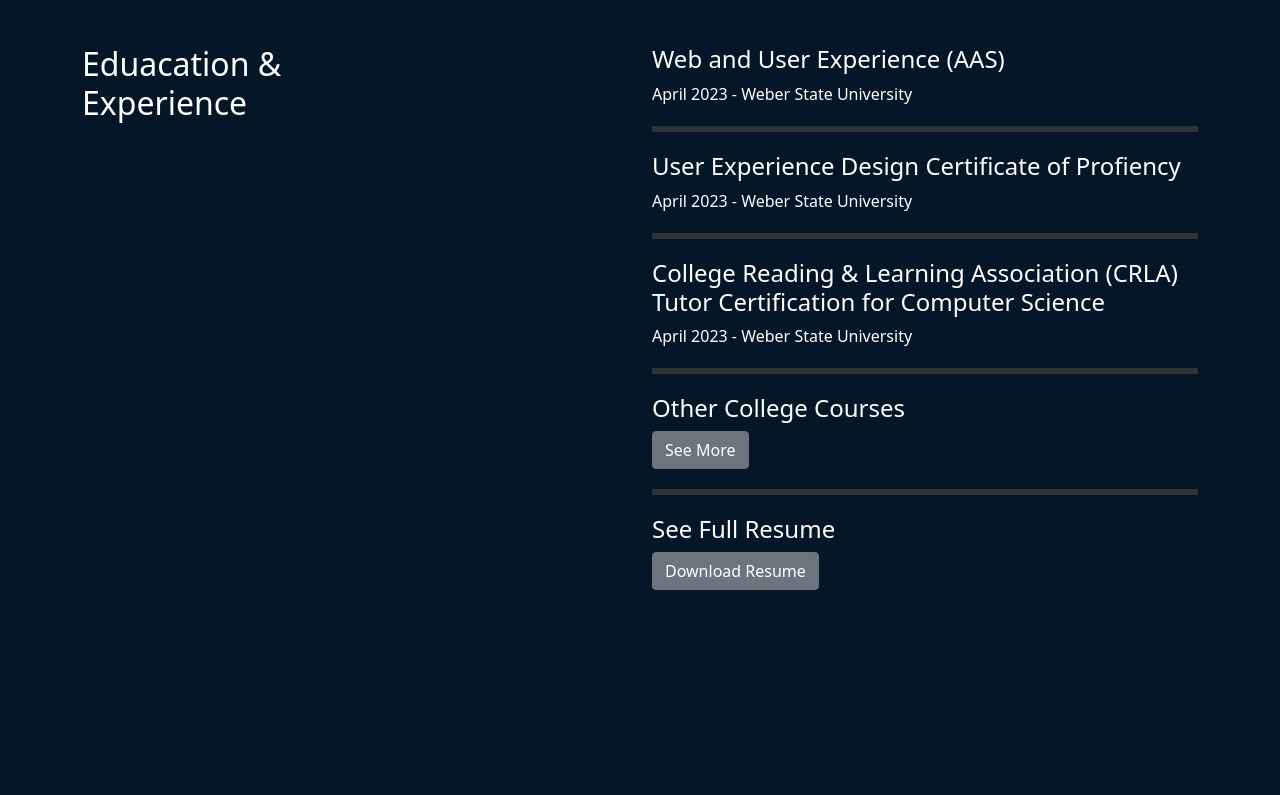
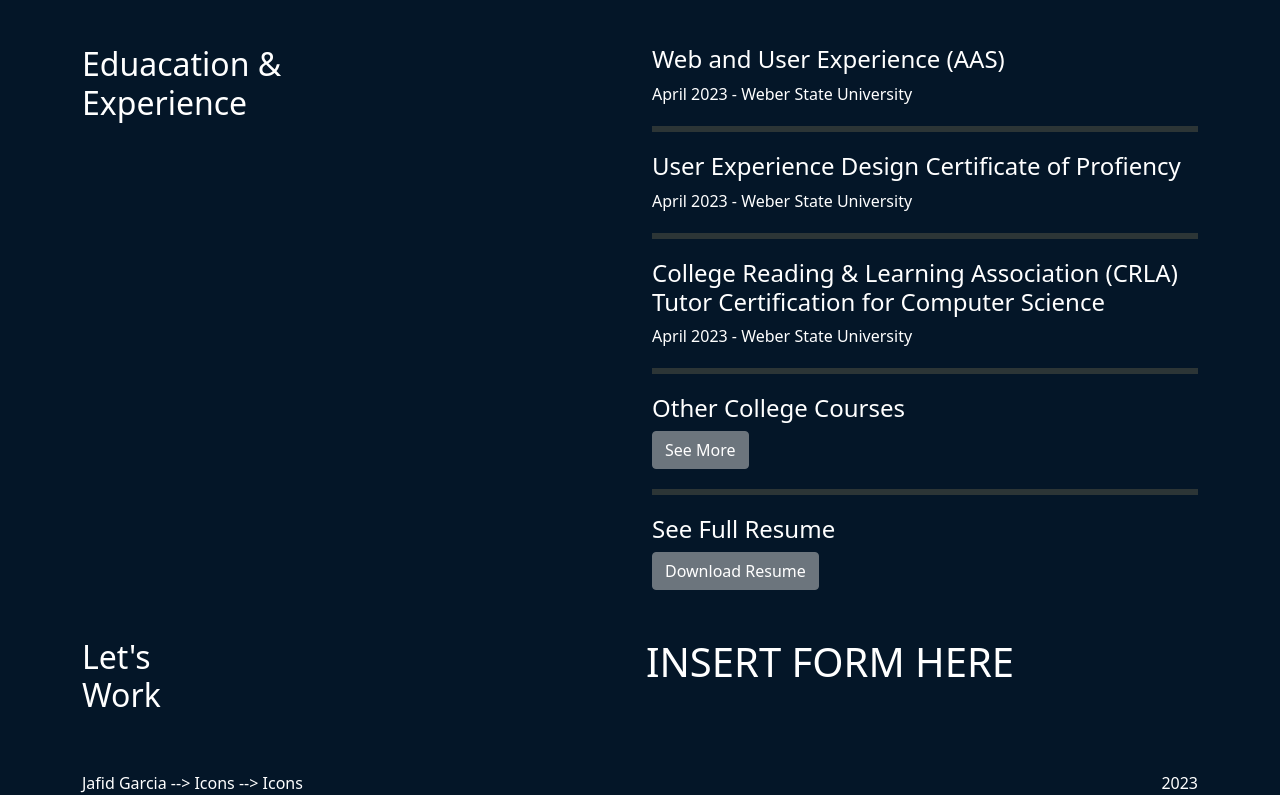
Before and after one commit to WSU-SoC-WEB2890-CU/web2890-portfolio-website-jafidgarcia, a website built with Vite: page src/index.html in a window 1280 px wide. Shown: the part 1818-2613 px from the top of the page. Before the commit the page ends 2408 px from the top, so only its background shows below. Built offline with nearby package versions, Linux system fonts and the light colour scheme.

Commit message:
home page basic layout complete

```diff
--- a/src/index.html
+++ b/src/index.html
@@ -173,6 +173,38 @@
   </section>
 
 
+  <!-- contact section -->
+  <section>
+    <div class="container mt-5">
+      <div class="row">
+        <div class="col-lg-4 col-md-4 col-sm-12">
+          <h2 class="text-white">Let's <br> Work</h2>
+        </div>
+
+        <div class="col-lg-8 col-md-8 col-sm-12">
+          <H1 class="text-center text-white">INSERT FORM HERE</H1>
+        </div>
+
+      </div>
+    </div>
+  </section>
+
+
+
+  <!-- footer section -->
+  <section>
+    <footer class="text-white mt-5">
+      <div class="container">
+        <div class="row">
+          <div class="col-lg-4 col-md-4 col-sm-12">Jafid Garcia --> Icons --> Icons</div>
+          <div class="col-lg-4 col-md-4 col-sm-12"></div>
+          <div class="col-lg-4 col-md-4 col-sm-12 text-end">2023</div>
+        </div>
+      </div>
+    </footer>
+  </section>
+
+
   <script type="module" src="./javascripts/main.js"></script>
 </body>
 </html>
```
